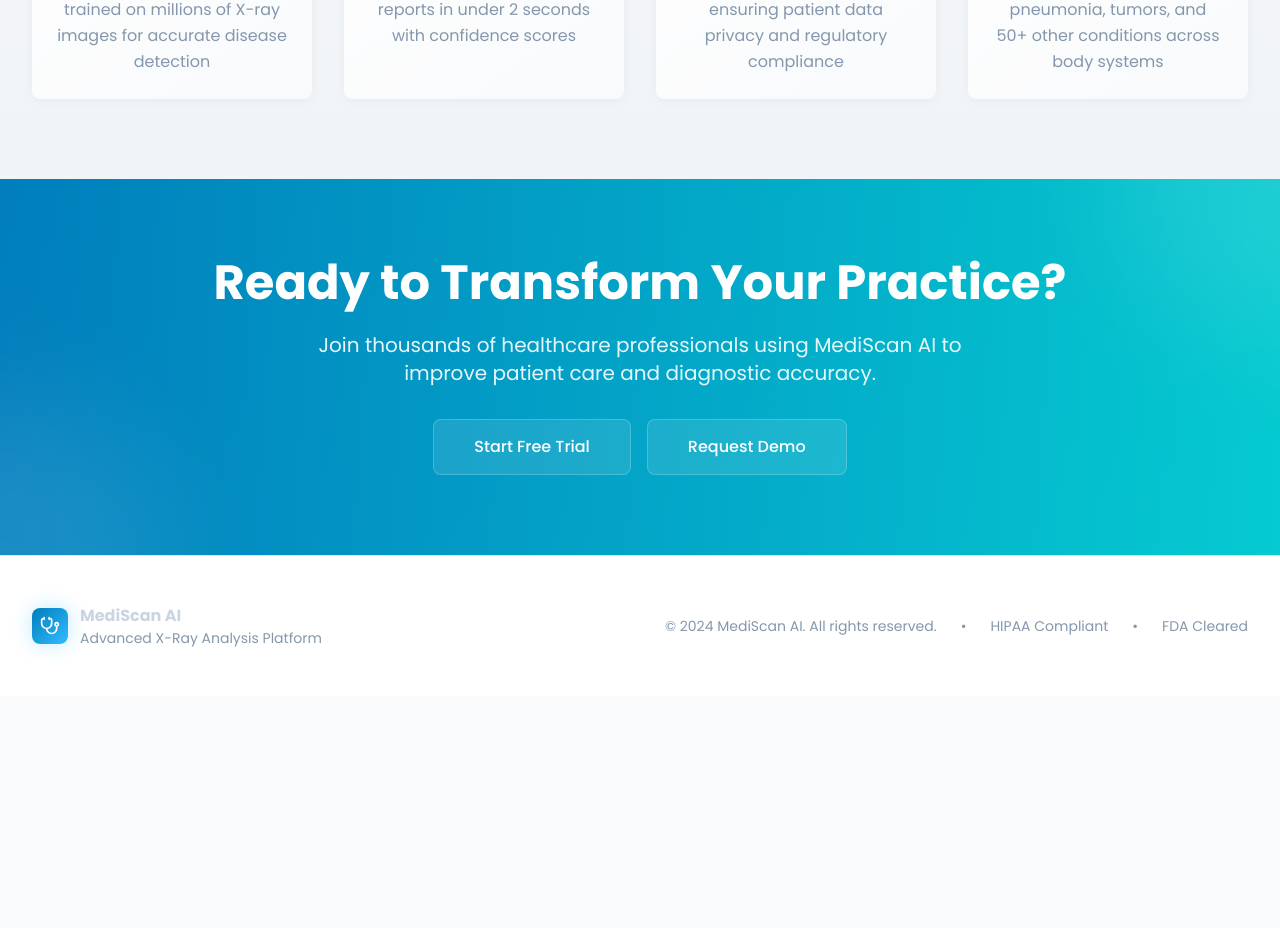
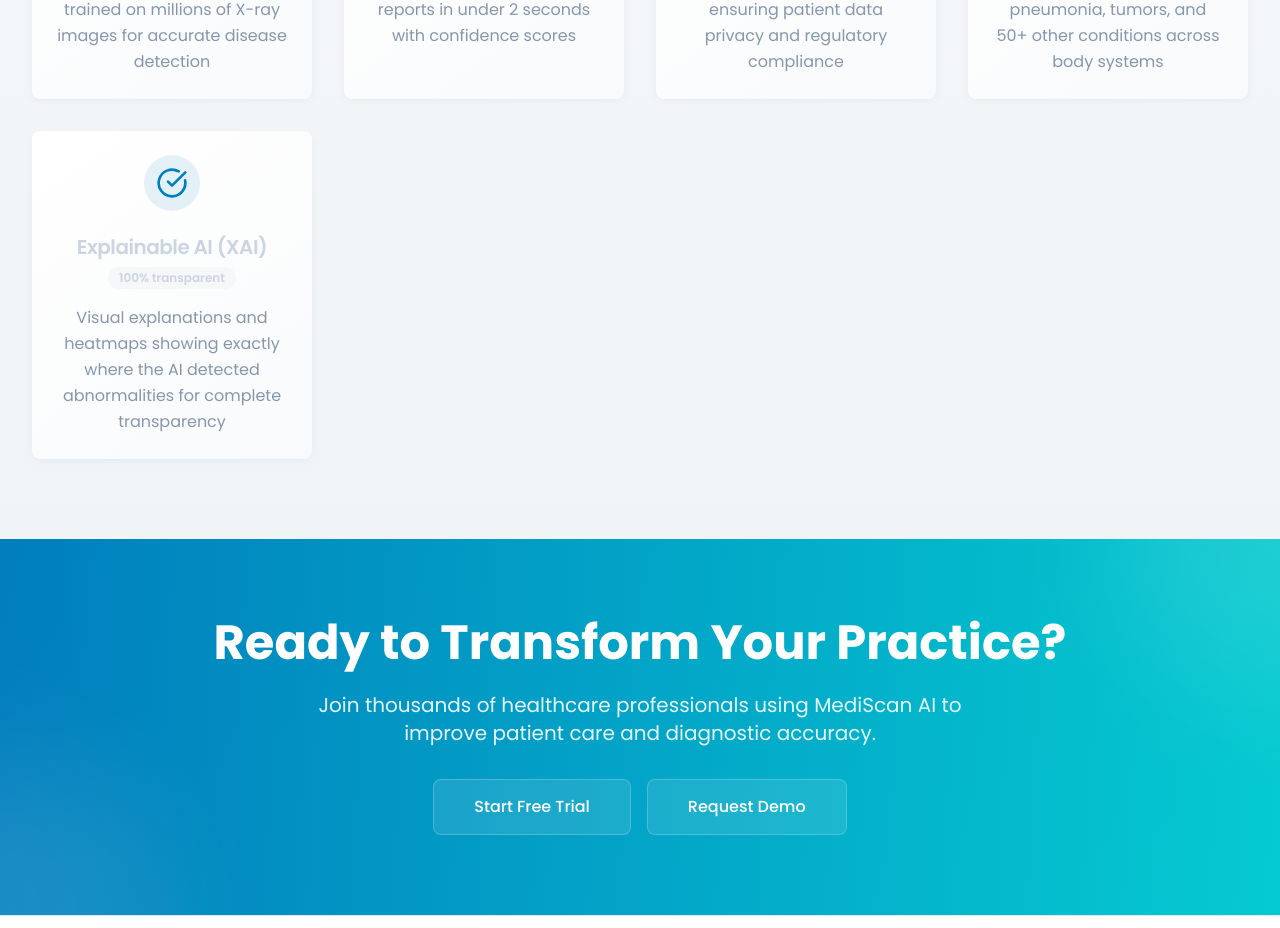
Before and after one commit to jainharshil34/med-image-diagnosis-hub, a React (Vite) app: page / in a window 1280 px wide. Shown: the part 1638-2566 px from the top of the page. Before the commit the page ends 2334 px from the top, so only its background shows below. Built offline with nearby package versions, Linux system fonts and the light colour scheme.

Commit message:
Add content to features page
Add content to the features page.

```diff
--- a/src/pages/Index.tsx
+++ b/src/pages/Index.tsx
@@ -41,6 +41,12 @@ const Index = () => {
       title: "Multi-Modal Detection",
       description: "Detect fractures, pneumonia, tumors, and 50+ other conditions across body systems",
       stats: "50+ conditions"
+    },
+    {
+      icon: CheckCircle,
+      title: "Explainable AI (XAI)",
+      description: "Visual explanations and heatmaps showing exactly where the AI detected abnormalities for complete transparency",
+      stats: "100% transparent"
     }
   ];
 
```
